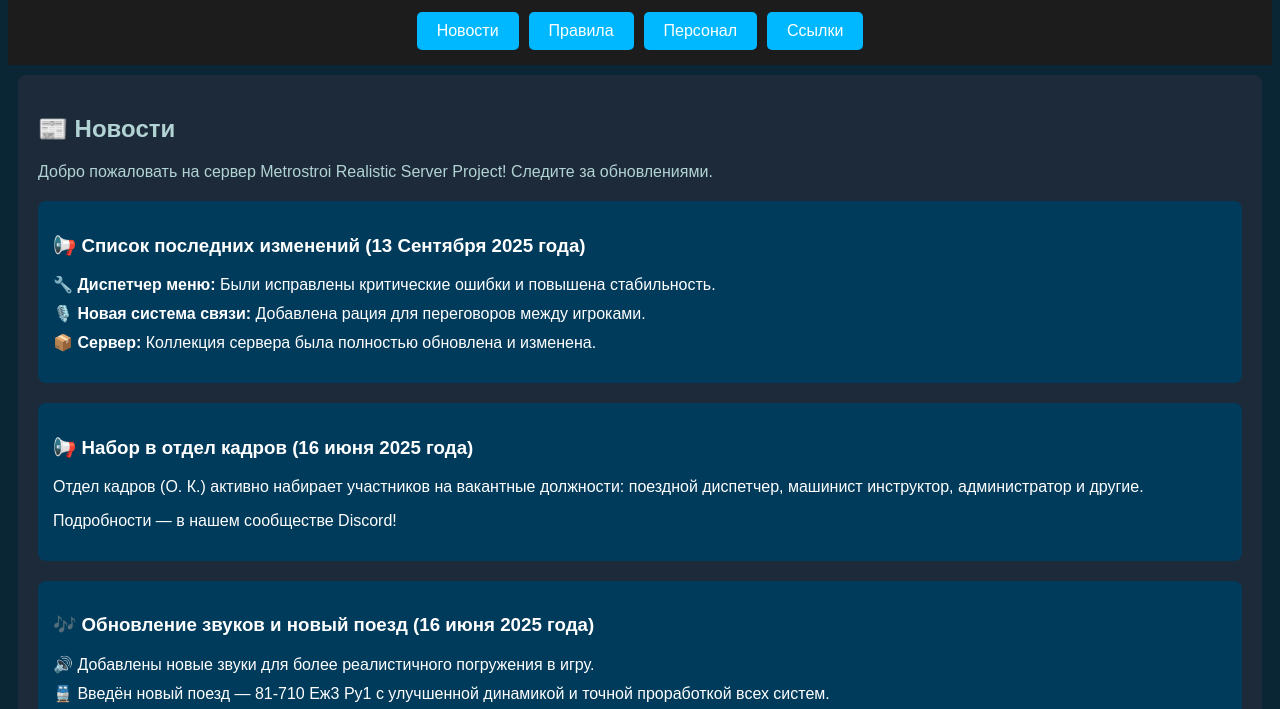
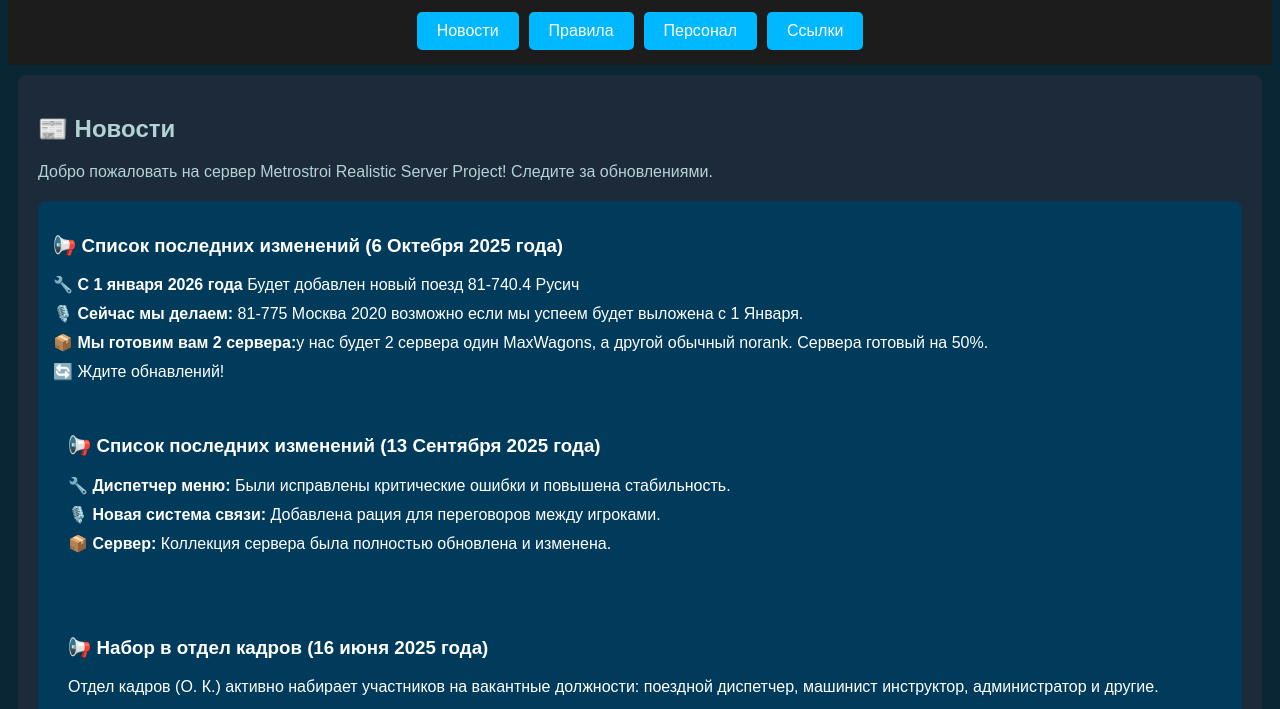
Before and after one commit to DragonGames14/fivmeofvnme, a plain HTML site: page index.html in a window 1280 px wide. Shown: the part 86-795 px from the top of the page. Drawn offline with Linux system fonts and the light colour scheme.

Commit message:
Update index.html

```diff
--- a/index.html
+++ b/index.html
@@ -115,6 +115,16 @@
     <div id="news" class="content active">
         <h2>📰 Новости</h2>
         <p>Добро пожаловать на сервер Metrostroi Realistic Server Project! Следите за обновлениями.</p>
+            <!-- Будет добавлен Русич 81-740.4 с 1 января на сервер -->
+                <div class="news-update">
+            <h3>📢 Список последних изменений (6 Октебря 2025 года)</h3>
+            <ul>
+                <li>🔧 <b>С 1 января 2026 года</b> Будет добавлен новый поезд 81-740.4 Русич
+            </li>
+                <li>🎙️ <b>Сейчас мы делаем:</b> 81-775 Москва 2020 возможно если мы успеем будет выложена с 1 Января.</li>
+                <li>📦 <b>Мы готовим вам 2 сервера:</b>у нас будет 2 сервера один MaxWagons, а другой обычный norank. Сервера готовый на 50%.</li>
+                <li>🔄️ Ждите обнавлений!</li>
+            </ul>
             <!-- Обновление после 3 дней тех работ -->
         <div class="news-update">
             <h3>📢 Список последних изменений (13 Сентября 2025 года)</h3>
```
